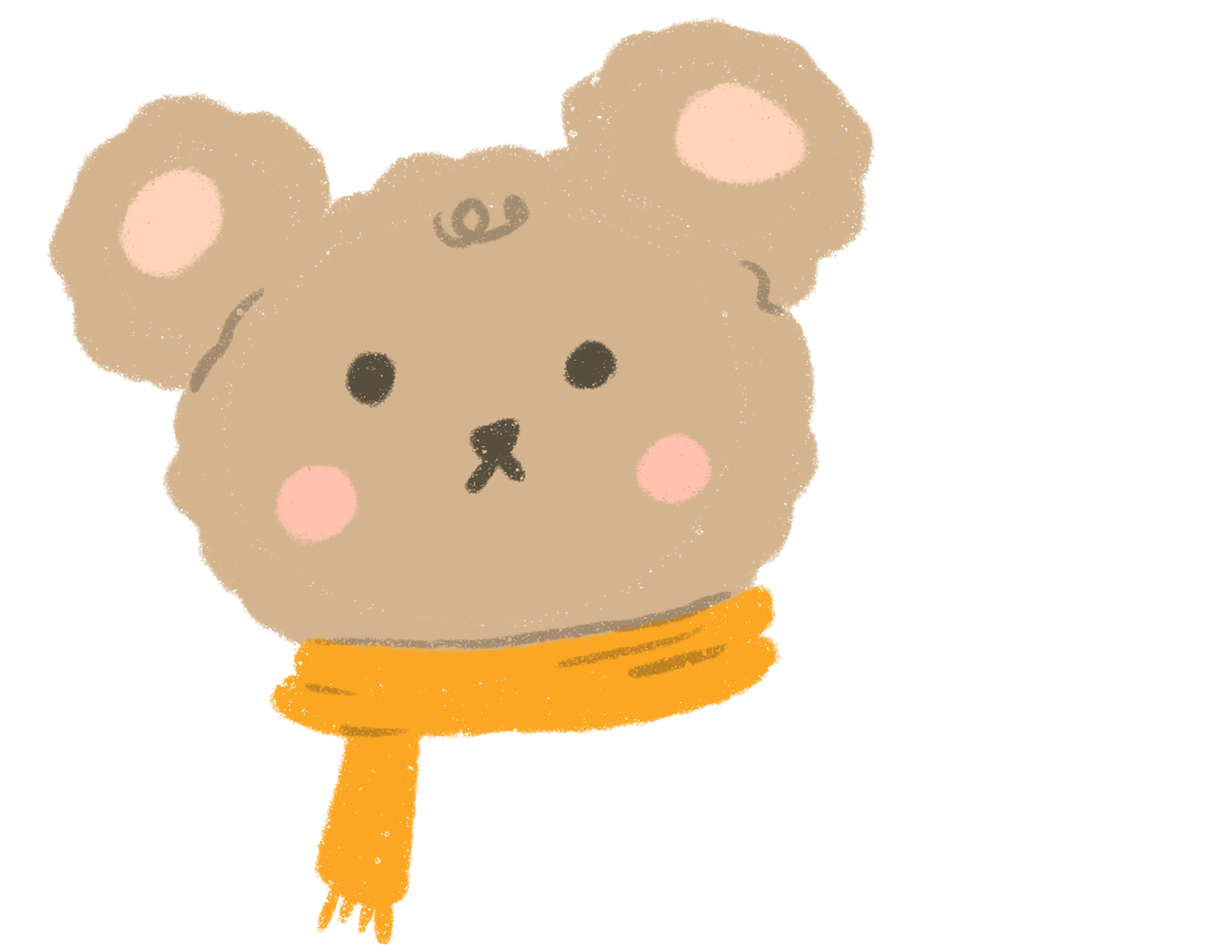
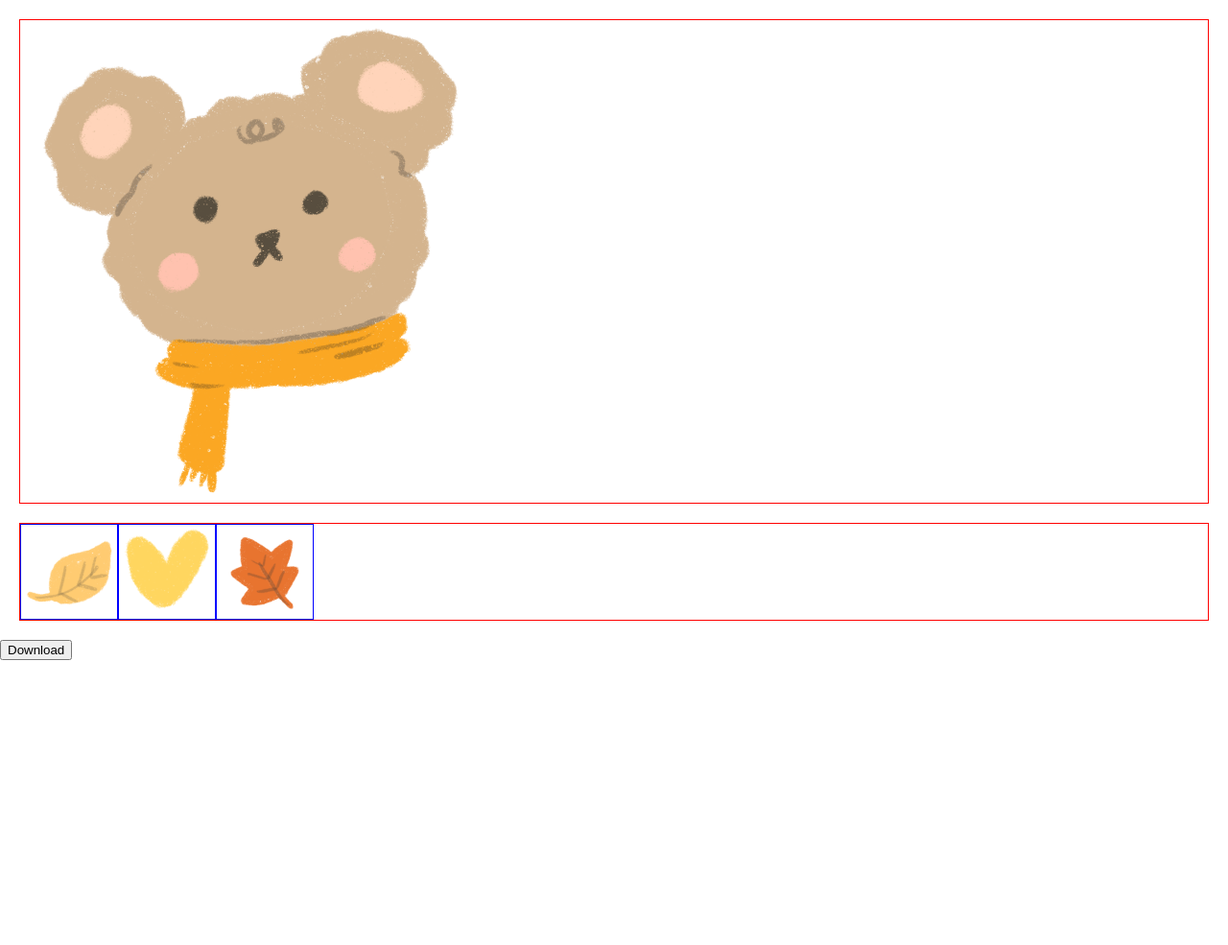
Before and after one commit to boyoungg/contentsTest, a plain HTML site: page index.html in a window 1280 px wide. Shown: the top 985 px of the page at 96% size. After the commit the page ends 800 px from the top, so only its background shows below. Drawn offline with nearby package versions, Linux system fonts and the light colour scheme.

Commit message:
Update index.html

```diff
--- a/index.html
+++ b/index.html
@@ -22,7 +22,20 @@
 
     <div id="main_capture">
 
-        <img src="./img/main_character.png" alt="">
+        <div id="main_img">
+            <img src="./img/main_character.png" width="500">
+        </div>
+        <div id="sticker">
+            <div class="dragimg">
+                <img src="./img/01Img.png" alt="" width="100">
+            </div>
+            <div class="dragimg">
+                <img src="./img/02Img.png" alt="" width="100">
+            </div>
+            <div class="dragimg">
+                <img src="./img/03Img.png" alt="" width="100">
+            </div>
+        </div>
 
     </div>
     <button id="pick">Download</button>
@@ -68,11 +81,11 @@
             }
         });
 
-        // $(".dragimg").draggable({
-        //     cursor:"move",
-        //     stack:".dragimg",
-        //     opacity:0.8
-        // });
+        $(".dragimg").draggable({
+            cursor:"move",
+            stack:".dragimg",
+            opacity:0.8
+        });
     </script>
 </body>
 </html>
```
